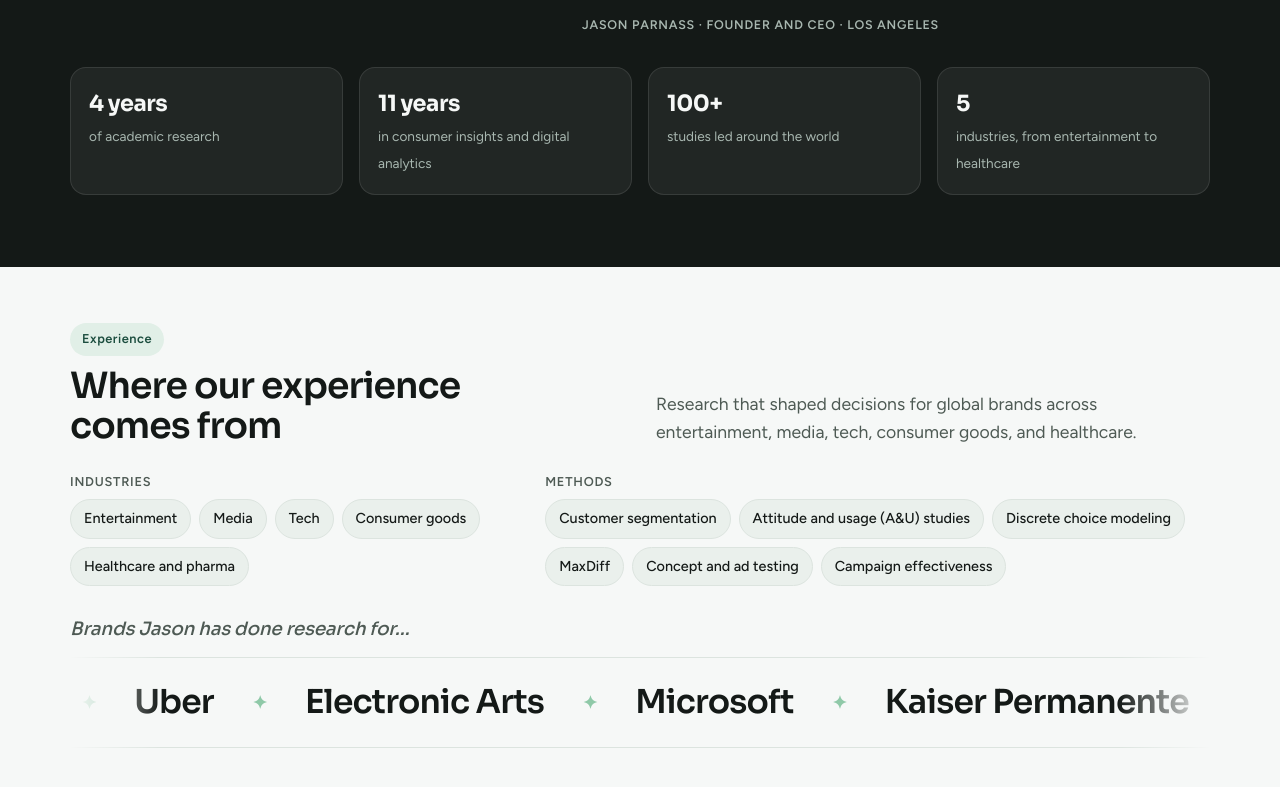
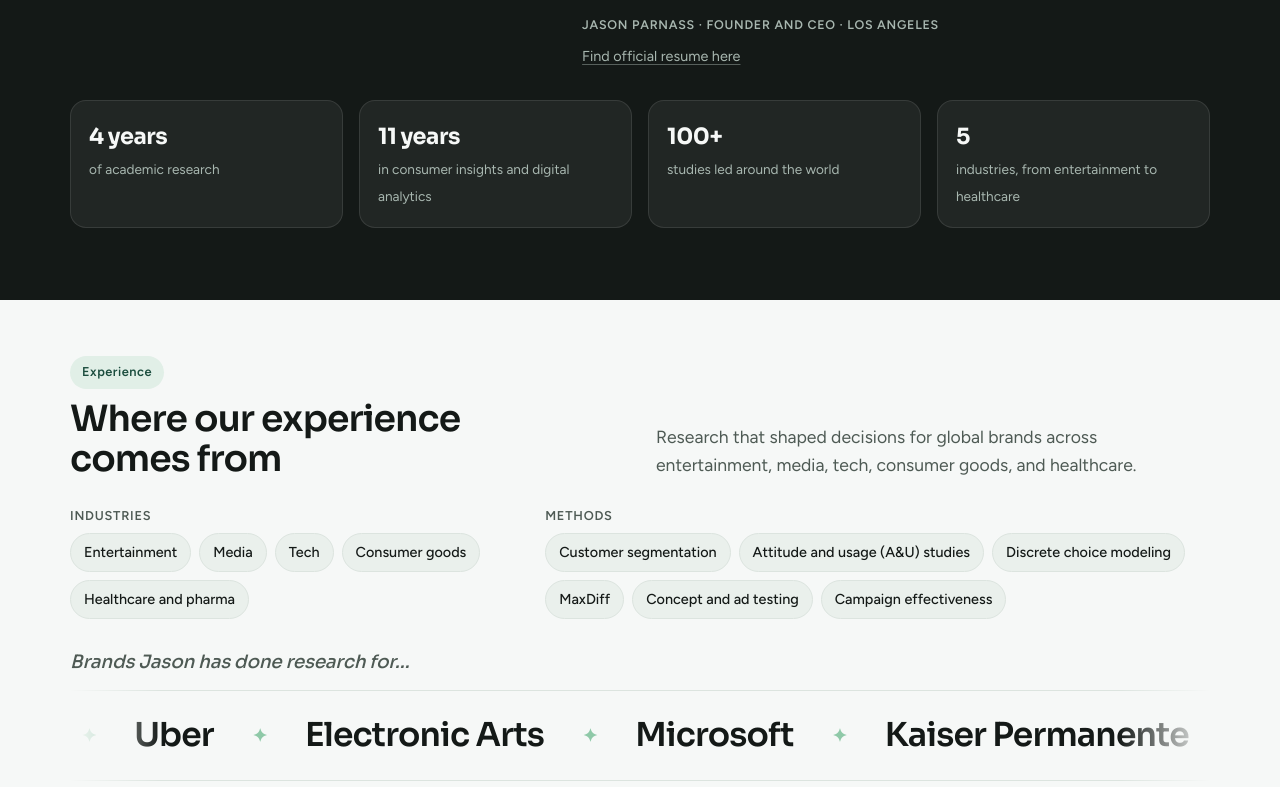
Before and after one commit to jpnasty/greatfoldgroup-site, a plain HTML site: page about/index.html in a window 1280 px wide. Shown: the part 876-1663 px from the top of the page. Drawn offline with Linux system fonts and the light colour scheme.

Commit message:
Add résumé link to the About page (#10)
* Add résumé link to the About page

Hosts the PDF at /jason-parnass-resume.pdf and links it with a small
'Find official resume here' line under the founder byline. About page
only. Netlify sends X-Robots-Tag: noindex for the PDF.

Co-Authored-By: Claude Opus 5.5 <noreply@anthropic.com>
Claude-Session: https://claude.ai/code/session_01RJBsAzrXRVbR91qCRXJLYJ

* Swap in résumé with business email

Co-Authored-By: Claude Opus 5.5 <noreply@anthropic.com>
Claude-Session: https://claude.ai/code/session_01RJBsAzrXRVbR91qCRXJLYJ

---------

Co-authored-by: Claude <noreply@anthropic.com>

```diff
--- a/about/index.html
+++ b/about/index.html
@@ -578,6 +578,9 @@ main section.view { padding-block: 0; }
 @media (max-width: 760px) { .web-pair { grid-template-columns: 1fr; } }
 
 /* Headshot */
+.resume-line { margin: -8px 0 0; font-size: 0.9rem; color: var(--on-night-soft); }
+.resume-link { color: inherit; text-decoration: underline; text-decoration-thickness: 1px; text-underline-offset: 3px; text-decoration-color: color-mix(in srgb, currentColor 45%, transparent); white-space: nowrap; }
+.resume-link:hover, .resume-link:focus-visible { color: var(--on-night); text-decoration-color: currentColor; }
 .portrait-img { display: block; width: 100%; max-width: 100%; height: auto; aspect-ratio: 4 / 5; object-fit: cover; border-radius: var(--r-lg); }
 .portrait-img.small { aspect-ratio: 1 / 1; max-width: 320px; }
 .founder-quote { margin: 4px 0 0; padding-left: 18px; border-left: 3px solid var(--accent-mid); font-family: var(--f-display); font-size: 1.15rem; line-height: 1.45; letter-spacing: -0.01em; color: var(--on-night); }
@@ -911,6 +914,7 @@ footer.site .brand-mark { background: #F6F8F7; border-radius: 8px; padding: 5px
             <p>Instead, they counted on word of mouth to bring people through the door. Word of mouth is great when it’s working, but it leaves a business riding every slow week and busy season with nothing else pulling in new customers.</p><p>Jason has also spent more than a decade in consumer insights, digital analytics, and market research, leading 100+ studies for brands like Disney, Microsoft, and Starbucks. Big brands rarely guess. They survey their customers, test their prices, and track what every marketing dollar brings back. Great Fold Group was founded to bring that same toolkit to small businesses and help them grow beyond their word-of-mouth circle.</p>
             <p>Today we work with owners who are great at what they do and ready for steadier growth. We keep it small on purpose: you work directly with Jason, from the first call to the final results. No handoffs, no jargon, just clear answers sized to your budget and a plan you can act on.</p>
             <p class="label" style="color:var(--on-night-soft)">Jason Parnass · Founder and CEO · Los Angeles</p>
+            <p class="resume-line"><a class="resume-link" href="/jason-parnass-resume.pdf" target="_blank" rel="noopener">Find official resume here</a></p>
           </div>
         </div>
         <div class="stats stats-4">
```
Also changed, not shown: 2 other files.
